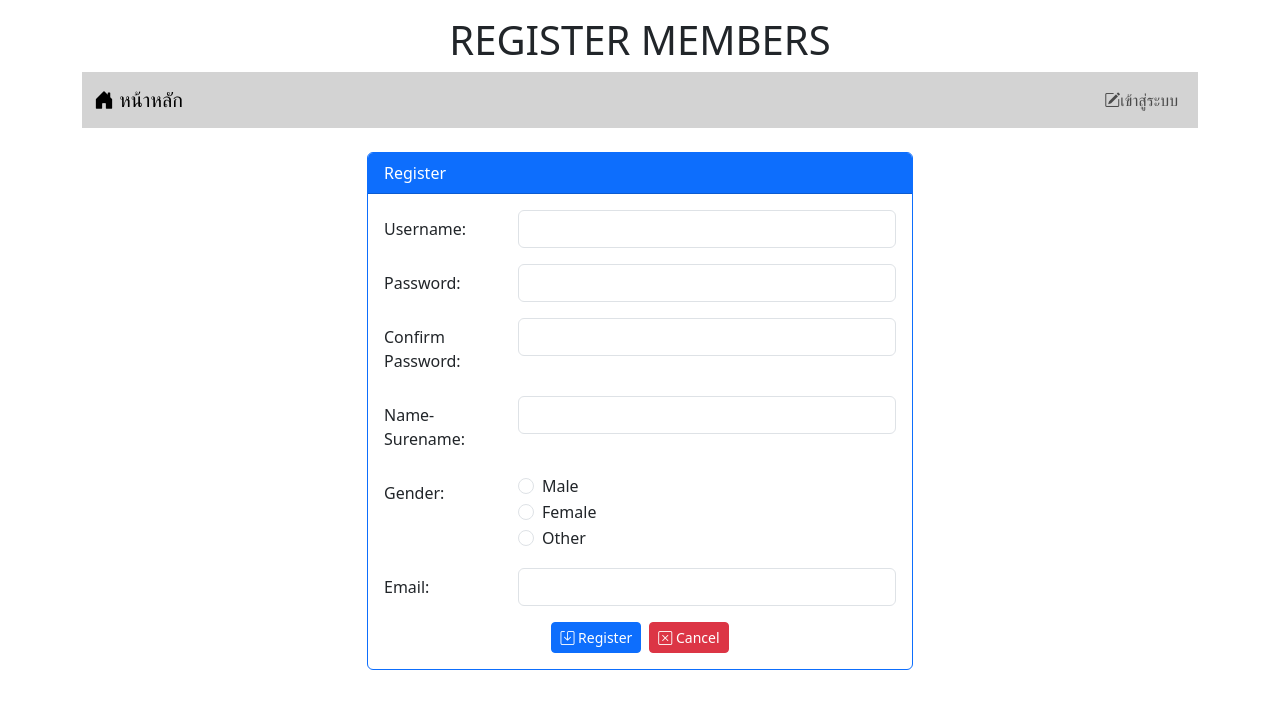
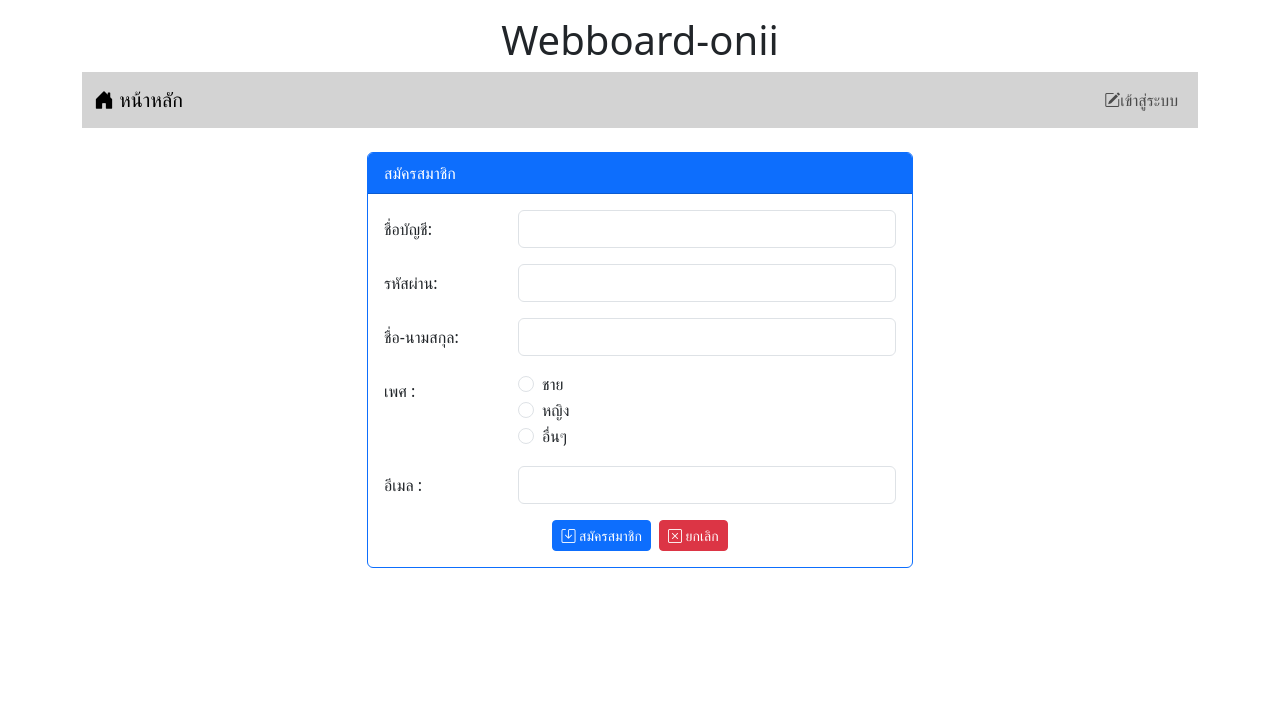
Before and after one commit to s6603052413094/Webboard-001, a PHP site: page /register.php in a window 1280 px wide. Shown: the top 709 px of the page. Run offline with PHP 8.4, Linux system fonts and the light colour scheme.

Commit message:
Work8
Work8

```diff
--- a/register.php
+++ b/register.php
@@ -6,24 +6,12 @@
     <link href="https://cdn.jsdelivr.net/npm/bootstrap@5.3.2/dist/css/bootstrap.min.css" rel="stylesheet" integrity="sha384-T3c6CoIi6uLrA9TneNEoa7RxnatzjcDSCmG1MXxSR1GAsXEV/Dwwykc2MPK8M2HN" crossorigin="anonymous">
     <script src="https://cdn.jsdelivr.net/npm/bootstrap@5.3.2/dist/js/bootstrap.bundle.min.js" integrity="sha384-C6RzsynM9kWDrMNeT87bh95OGNyZPhcTNXj1NW7RuBCsyN/o0jlpcV8Qyq46cDfL" crossorigin="anonymous"></script>
     <link rel="stylesheet" href="https://cdn.jsdelivr.net/npm/bootstrap-icons@1.11.3/font/bootstrap-icons.min.css">
-    <title>Webboard-onii</title>
-
-
+    <title>Register</title>
 </head>
 <body>
-    <script>
-        function OnBlurPwd(){
-            let pwd=document.getElementById("pwd");
-            let pwd2=document.getElementById("pwd2");
-            if(pwd.value !== pwd2.value){
-                alert("รหัสผ่านสองช่องไม่ตรงกัน");
-                pwd2.value = "";
-            }
-        }
-    </script>
     <div class="container">
         <header>
-            <h1 style="text-align: center;" class="mt-3">REGISTER MEMBERS</h1>
+            <h1 style="text-align: center;" class="mt-3">Webboard-onii</h1>
         </header>
 
         <?php include "nav.php" ?>
@@ -32,8 +20,6 @@
             <div class="col-lg-3 col-md-2 col-sm-1"></div>
             <div class="col-lg-6 col-md-8 col-sm-10">
                 <?php
-                    session_start();
-
                     if (isset($_SESSION['add_login'])) {
                         if ($_SESSION['add_login']=="error") {
                             echo "<div class='alert alert-danger'> Duplicate account name or Datebase problem </div>";
@@ -44,52 +30,46 @@
                     }
                 ?>
                 <div class="card border-primary">
-                    <div class="card-header bg-primary text-white">Register</div>
+                    <div class="card-header bg-primary text-white">สมัครสมาชิก</div>
                     <div class="card-body">
                         <form action="register_save.php" method="POST">
                             <div class="row">
-                                <label class="col-lg-3 col-form-label">Username: </label>
+                                <label class="col-lg-3 col-form-label">ชื่อบัญชี: </label>
                                 <div class="col-lg-9">
                                     <input type="text" name="login" class="form-control" require>
                                 </div>
                             </div>
                             <div class="row mt-3">
-                                <label class="col-lg-3 col-form-label">Password: </label>
+                                <label class="col-lg-3 col-form-label">รหัสผ่าน: </label>
                                 <div class="col-lg-9">
-                                    <input type="password" name="pwd" id="pwd" class="form-control" require>
+                                    <input type="password" name="pwd" class="form-control" require>
                                 </div>
                             </div>
                             <div class="row mt-3">
-                                <label class="col-lg-3 col-form-label">Confirm Password: </label>
-                                <div class="col-lg-9">
-                                    <input type="password" name="pwd" id="pwd2" class="form-control" onblur="OnBlurPwd()" required>
-                                </div>
-                            </div>
-                            <div class="row mt-3">
-                                <label class="col-lg-3 col-form-label">Name-Surename: </label>
+                                <label class="col-lg-3 col-form-label">ชื่อ-นามสกุล: </label>
                                 <div class="col-lg-9">
                                     <input type="text" name="name" class="form-control" require>
                                 </div>
                             </div>
                             <div class="row mt-3">
-                                <label class="col-lg-3 col-form-label">Gender: </label>
+                                <label class="col-lg-3 col-form-label">เพศ : </label>
                                 <div class="col-lg-9">
                                     <div class="form-check">
                                         <input type="radio" name="gender" value="m" class="form-check-input" require>
-                                        <label class="form-check-label">Male</label>
+                                        <label class="form-check-label">ชาย</label>
                                     </div>
                                     <div class="form-check">
                                         <input type="radio" name="gender" value="f" class="form-check-input" require>
-                                        <label class="form-check-label">Female</label>
+                                        <label class="form-check-label">หญิง</label>
                                     </div>
                                     <div class="form-check">
                                         <input type="radio" name="gender" value="o" class="form-check-input" require>
-                                        <label class="form-check-label">Other</label>
+                                        <label class="form-check-label">อื่นๆ</label>
                                     </div>
                                 </div>
                             </div>
                             <div class="row mt-3">
-                                <label class="col-lg-3 col-form-label">Email: </label>
+                                <label class="col-lg-3 col-form-label">อีเมล : </label>
                                 <div class="col-lg-9">
                                     <input type="email" name="email" class="form-control" require>
                                 </div>
@@ -97,10 +77,10 @@
                             <div class="row mt-3">
                                 <div class="col-lg-12 d-flex justify-content-center">
                                     <button type="submit" class="btn btn-primary btn-sm me-1">
-                                        <i class="bi bi-save"></i> Register
+                                        <i class="bi bi-save"></i> สมัครสมาชิก
                                     </button>
                                     <button type="reset" class="btn btn-danger btn-sm ms-1">
-                                        <i class="bi bi-x-square"></i> Cancel
+                                        <i class="bi bi-x-square"></i> ยกเลิก
                                     </button>
                                 </div>
                             </div>
```
Also changed, not shown: register_save.php (+7 -17 lines).
